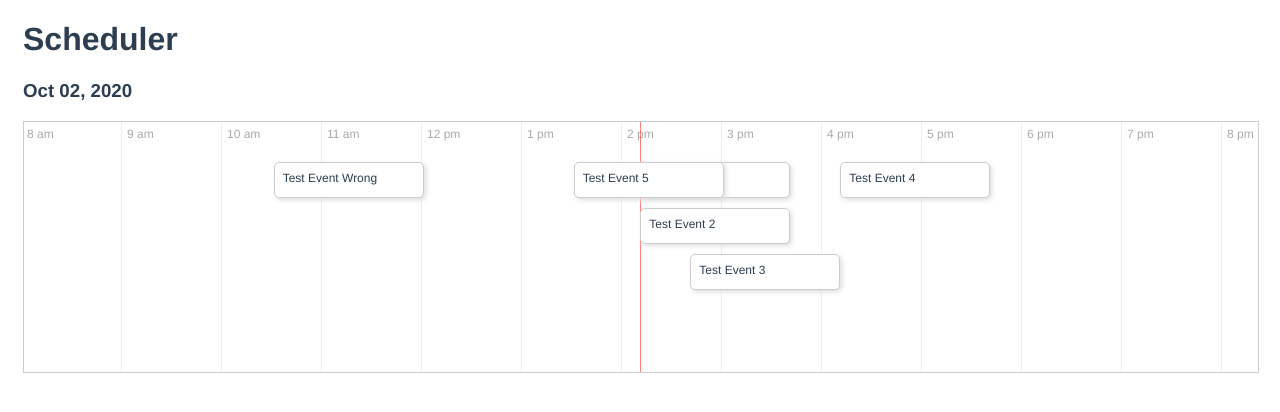
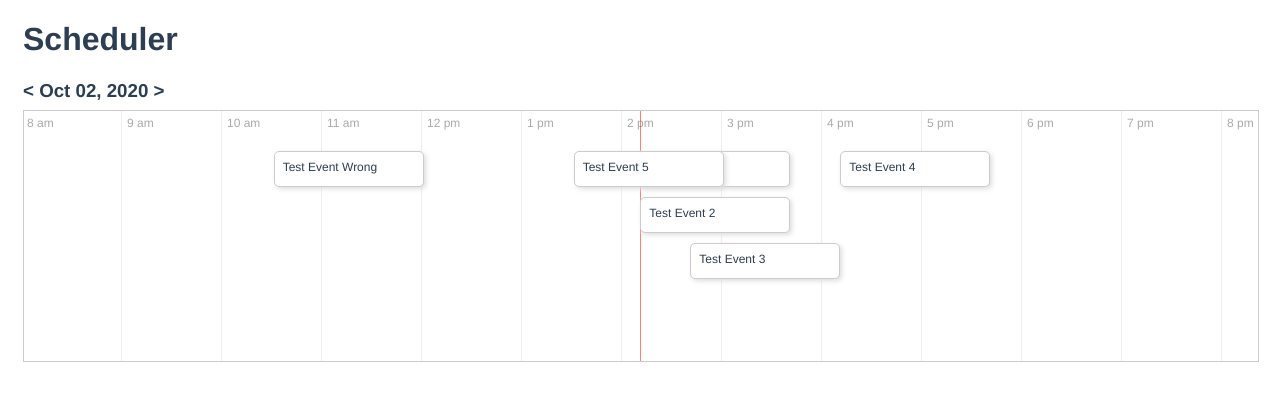
Before and after one commit to craigdanj/vue-day-schedule, a Vue app: page / in a window 1280 px wide. Shown: the top 412 px of the page. Built offline with nearby package versions, Linux system fonts and the light colour scheme.

Commit message:
arrows added to markup

```diff
--- a/src/components/Scheduler.vue
+++ b/src/components/Scheduler.vue
@@ -1,6 +1,10 @@
 <template>
-  <div>
-    <h3>{{getSelectedDate()}}</h3>
+  <div class="vue-scheduler">
+    <h3 class="date">
+      <span>&lt;</span>
+      {{getSelectedDate()}}
+      <span>&gt;</span>
+    </h3>
     <div class="scheduler-container">
       <div class="timeline">
         <div class="hour">12 am</div>
@@ -158,6 +162,10 @@ export default class Scheduler extends Vue {
 </script>
 
 <style scoped>
+.date {
+  margin: 0 0 8px;
+}
+
 .scheduler-container {
   width: 100%;
   border: 1px solid #ccc;
```
